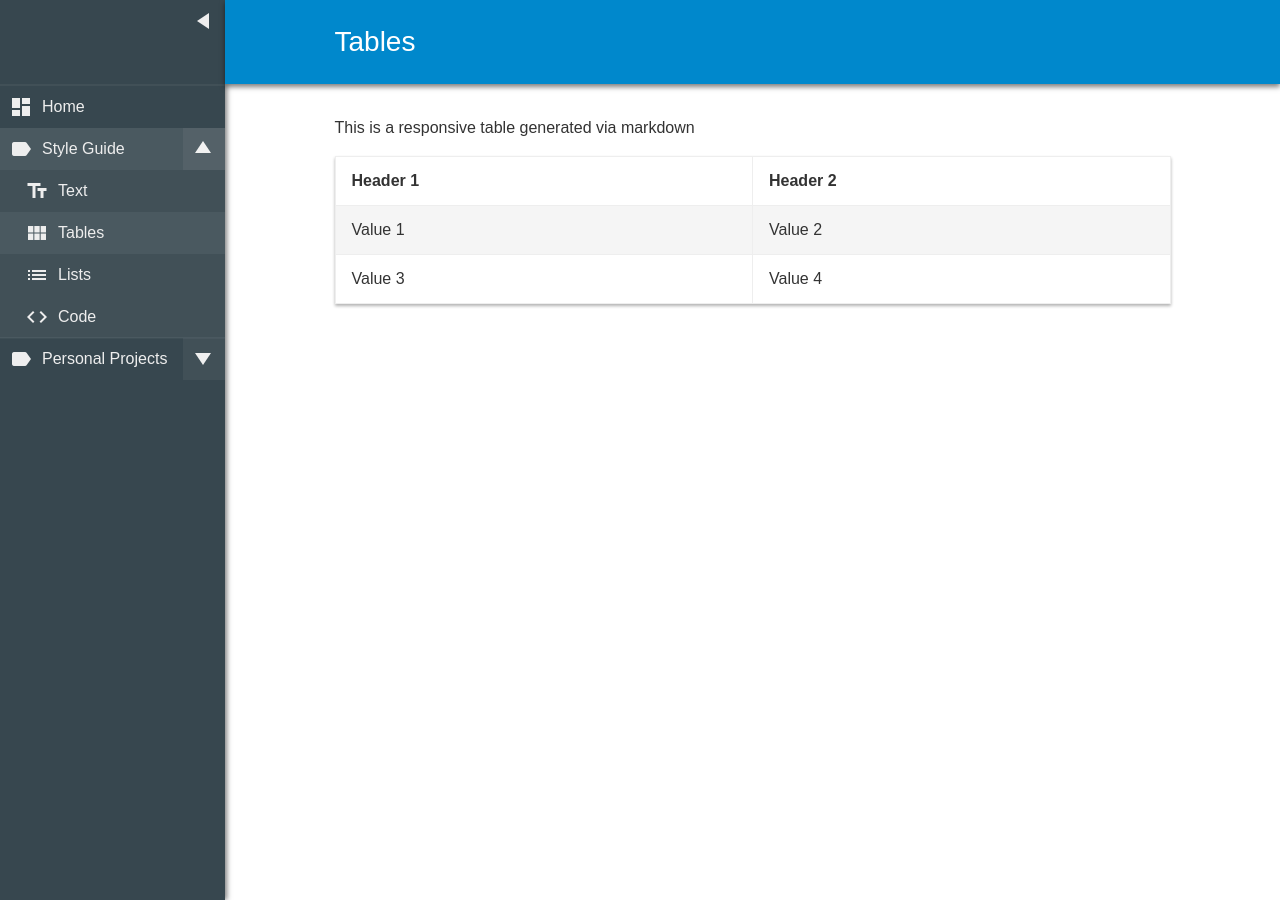
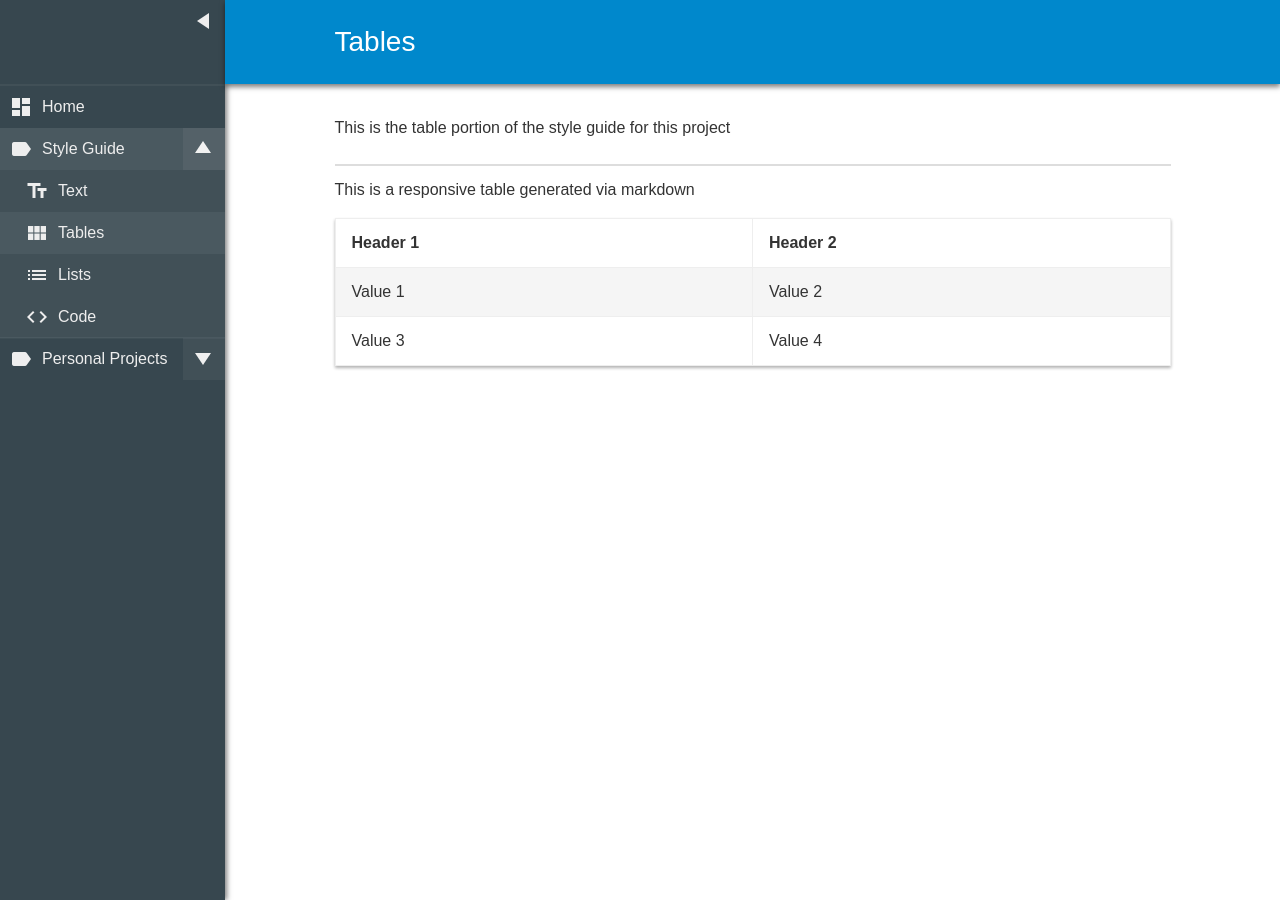
Before and after one commit to zeraphie/zeraphie.github.io, a Jekyll site: the page built from _posts/2017-03-08-tables.md, in a window 1280 px wide. Built offline with Jekyll 4.4.1, drawn with Linux system fonts in a browser that asks for light colours.

Commit message:
Update 2017-03-08-tables.md

```diff
--- a/_posts/2017-03-08-tables.md
+++ b/_posts/2017-03-08-tables.md
@@ -2,6 +2,10 @@
 title: Tables
 icon: view_module
 category: Style-Guide
+---
+
+This is the table portion of the style guide for this project
+
 ---
 
 This is a responsive table generated via markdown
```
